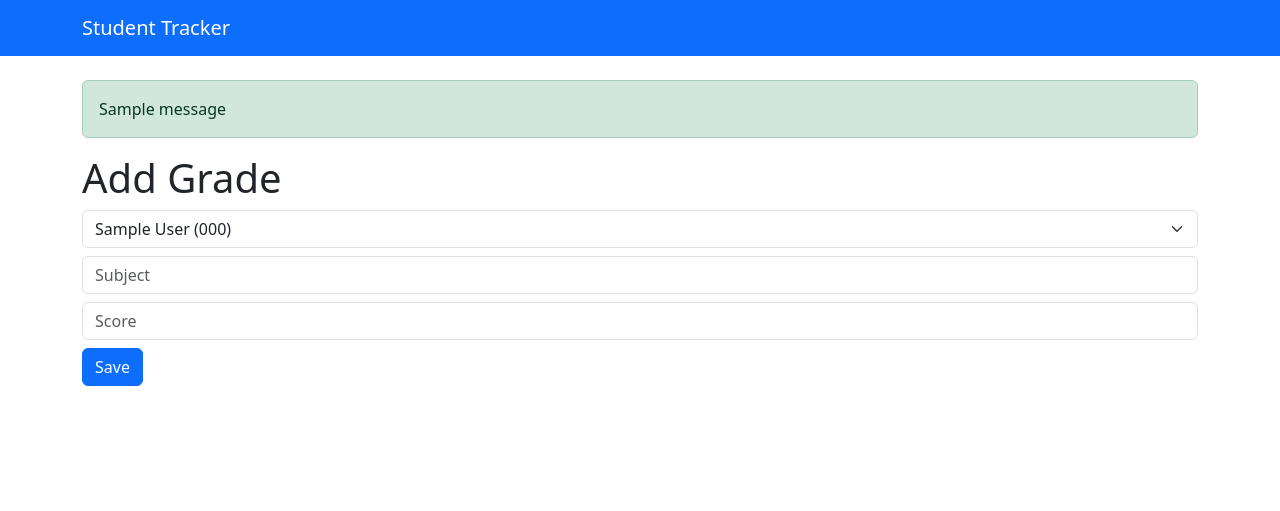
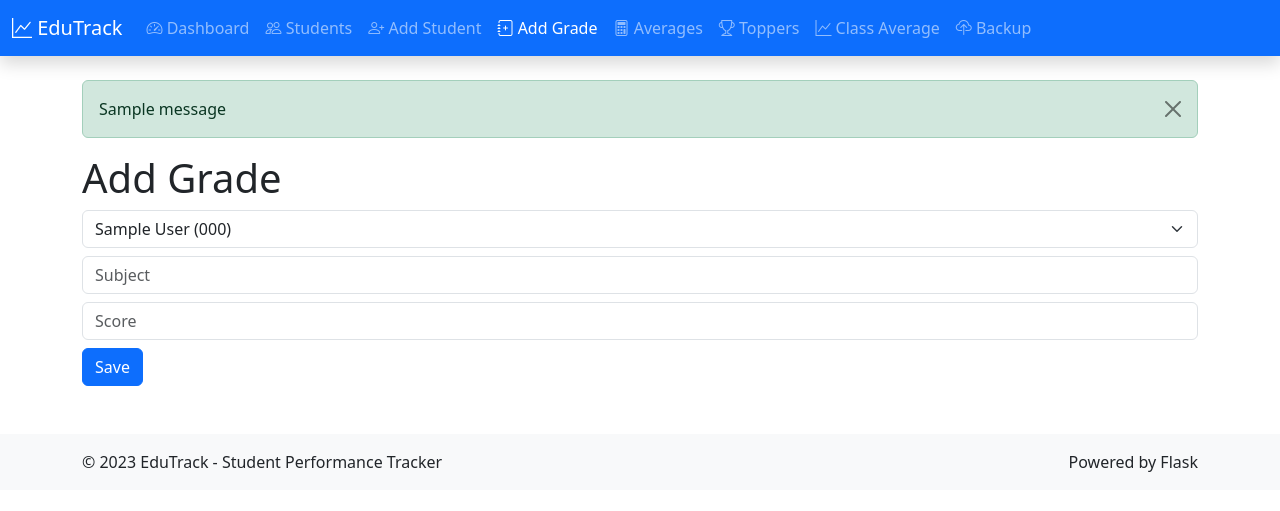
Before and after one commit to yokshith09/STUDENT_PERFORMANCE_TRACKER, a Flask app: page /add_grade in a window 1280 px wide. Shown: the top 511 px of the page. Run offline with Flask 3, Linux system fonts and the light colour scheme; tables that the repository leaves empty hold one stand-in row (values such as "Sample post"); one stand-in notice (Sample message) is shown.

Commit message:
Update base.html

```diff
--- a/templates/base.html
+++ b/templates/base.html
@@ -1 +1,62 @@
-<!doctype html><html><head><meta charset='utf-8'><meta name='viewport' content='width=device-width,initial-scale=1'><title>Tracker</title><link href='https://cdn.jsdelivr.net/npm/bootstrap@5.3.0/dist/css/bootstrap.min.css' rel='stylesheet'></head><body><nav class='navbar navbar-dark bg-primary'><div class='container'><a class='navbar-brand' href='/'>Student Tracker</a></div></nav><div class='container mt-4'>{% with messages = get_flashed_messages(with_categories=true) %}{% if messages %}{% for category,msg in messages %}<div class='alert alert-{{category}}'>{{msg}}</div>{% endfor %}{% endif %}{% endwith %}{% block content %}{% endblock %}</div></body></html>
+<!doctype html>
+<html lang="en">
+  <head>
+    <meta charset="utf-8">
+    <meta name="viewport" content="width=device-width, initial-scale=1">
+    <title>{% block title %}Student Performance Tracker{% endblock %}</title>
+    <link href="https://cdn.jsdelivr.net/npm/bootstrap@5.3.0/dist/css/bootstrap.min.css" rel="stylesheet">
+    <link rel="stylesheet" href="https://cdn.jsdelivr.net/npm/bootstrap-icons@1.10.0/font/bootstrap-icons.css">
+    <link href="{{ url_for('static', filename='css/style.css') }}" rel="stylesheet">
+  </head>
+  <body>
+    <!-- Navbar -->
+    <nav class="navbar navbar-expand-lg navbar-dark bg-primary shadow">
+      <div class="container-fluid">
+        <a class="navbar-brand" href="{{ url_for('index') }}">
+          <i class="bi bi-graph-up"></i> EduTrack
+        </a>
+        <button class="navbar-toggler" type="button" data-bs-toggle="collapse" data-bs-target="#navbarNav">
+          <span class="navbar-toggler-icon"></span>
+        </button>
+        <div class="collapse navbar-collapse" id="navbarNav">
+          <ul class="navbar-nav me-auto">
+            <li class="nav-item"><a class="nav-link {% if request.endpoint == 'index' %}active{% endif %}" href="{{ url_for('index') }}"><i class="bi bi-speedometer2"></i> Dashboard</a></li>
+            <li class="nav-item"><a class="nav-link {% if request.endpoint == 'students_list' %}active{% endif %}" href="{{ url_for('students_list') }}"><i class="bi bi-people"></i> Students</a></li>
+            <li class="nav-item"><a class="nav-link {% if request.endpoint == 'add_student' %}active{% endif %}" href="{{ url_for('add_student') }}"><i class="bi bi-person-plus"></i> Add Student</a></li>
+            <li class="nav-item"><a class="nav-link {% if request.endpoint == 'add_grade' %}active{% endif %}" href="{{ url_for('add_grade') }}"><i class="bi bi-journal-plus"></i> Add Grade</a></li>
+            <li class="nav-item"><a class="nav-link {% if request.endpoint == 'calculate_averages' %}active{% endif %}" href="{{ url_for('calculate_averages') }}"><i class="bi bi-calculator"></i> Averages</a></li>
+            <li class="nav-item"><a class="nav-link {% if request.endpoint == 'topper' %}active{% endif %}" href="{{ url_for('topper') }}"><i class="bi bi-trophy"></i> Toppers</a></li>
+            <li class="nav-item"><a class="nav-link {% if request.endpoint == 'class_average' %}active{% endif %}" href="{{ url_for('class_average') }}"><i class="bi bi-graph-up"></i> Class Average</a></li>
+            <li class="nav-item"><a class="nav-link {% if request.endpoint == 'backup' %}active{% endif %}" href="{{ url_for('backup') }}"><i class="bi bi-cloud-upload"></i> Backup</a></li>
+          </ul>
+        </div>
+      </div>
+    </nav>
+
+    <!-- Flash messages -->
+    <div class="container mt-4">
+      {% with messages = get_flashed_messages(with_categories=true) %}
+        {% if messages %}
+          {% for category, message in messages %}
+            <div class="alert alert-{{ category }} alert-dismissible fade show" role="alert">
+              {{ message }}
+              <button type="button" class="btn-close" data-bs-dismiss="alert" aria-label="Close"></button>
+            </div>
+          {% endfor %}
+        {% endif %}
+      {% endwith %}
+      {% block content %}{% endblock %}
+    </div>
+
+    <!-- Footer -->
+    <footer class="mt-5 py-3 bg-light">
+      <div class="container d-flex justify-content-between">
+        <span>© 2023 EduTrack - Student Performance Tracker</span>
+        <span>Powered by Flask</span>
+      </div>
+    </footer>
+
+    <script src="https://cdn.jsdelivr.net/npm/bootstrap@5.3.0/dist/js/bootstrap.bundle.min.js"></script>
+    {% block scripts %}{% endblock %}
+  </body>
+</html>
```
